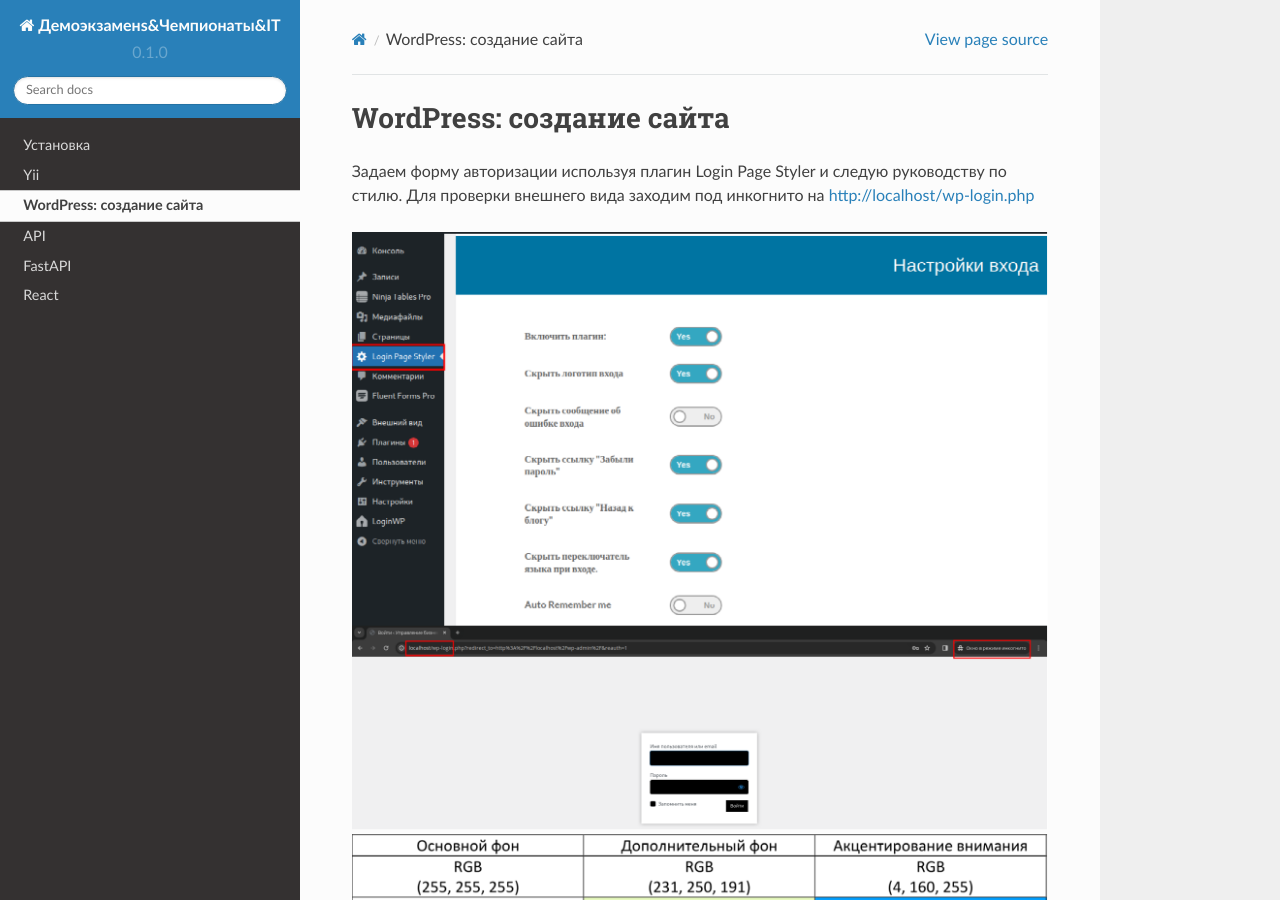
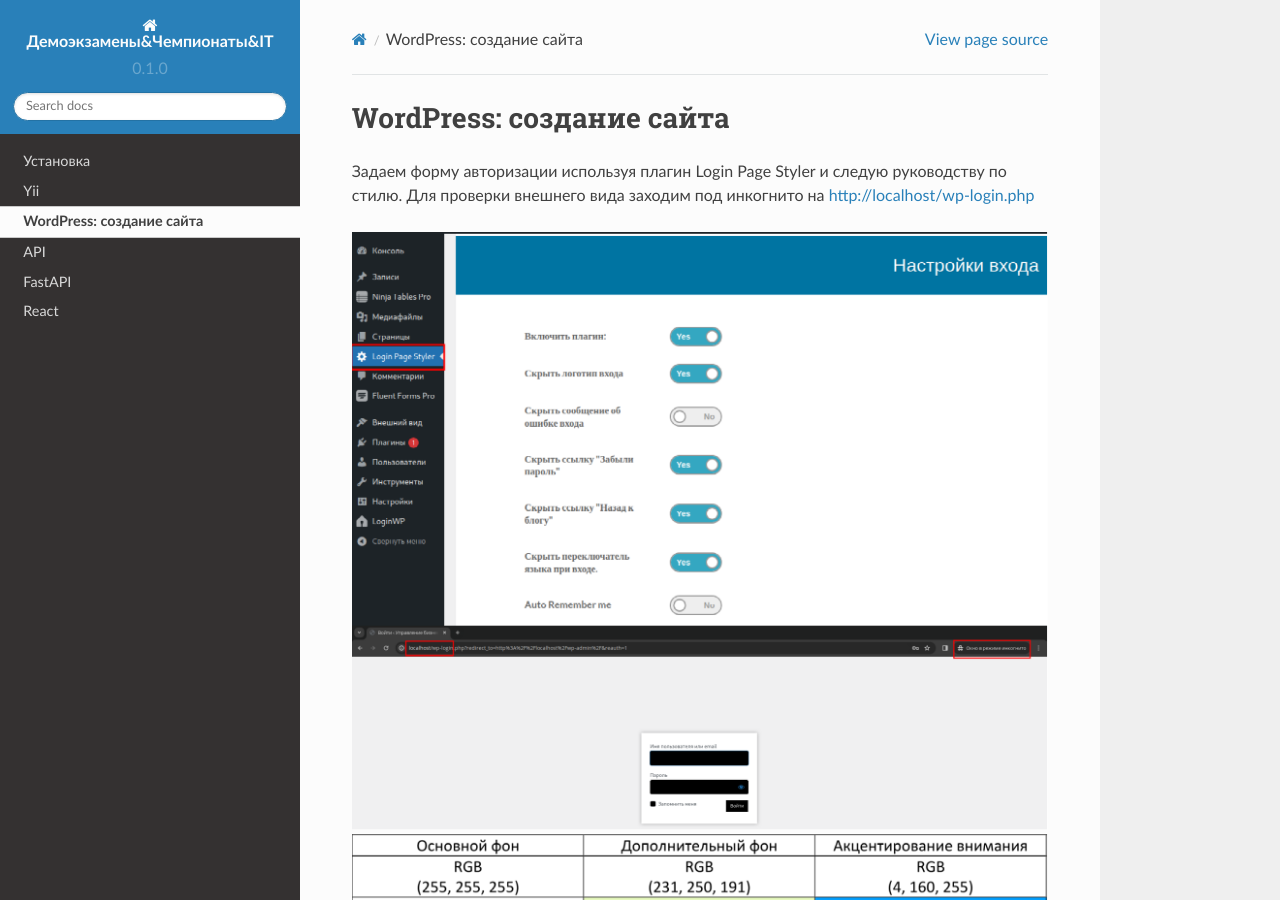
Before and after one commit to LiyaNiTa/Demoexamen-Chempionat-IT, a Sphinx documentation site: the page built from docs/source/WordPress.rst, in a window 1280 px wide and 900 px high. Built offline with Sphinx 7.4.7 and the Read the Docs theme 2.0.0, drawn with Linux system fonts in a browser that asks for light colours.

Commit message:
Update conf.py

```diff
--- a/docs/source/conf.py
+++ b/docs/source/conf.py
@@ -2,7 +2,7 @@
 
 # -- Project information
 
-project = 'Демоэкзаменs&Чемпионаты&IT'
+project = 'Демоэкзамены&Чемпионаты&IT'
 copyright = '2024, JV&LN'
 author = 'JV&LN'
 
```
